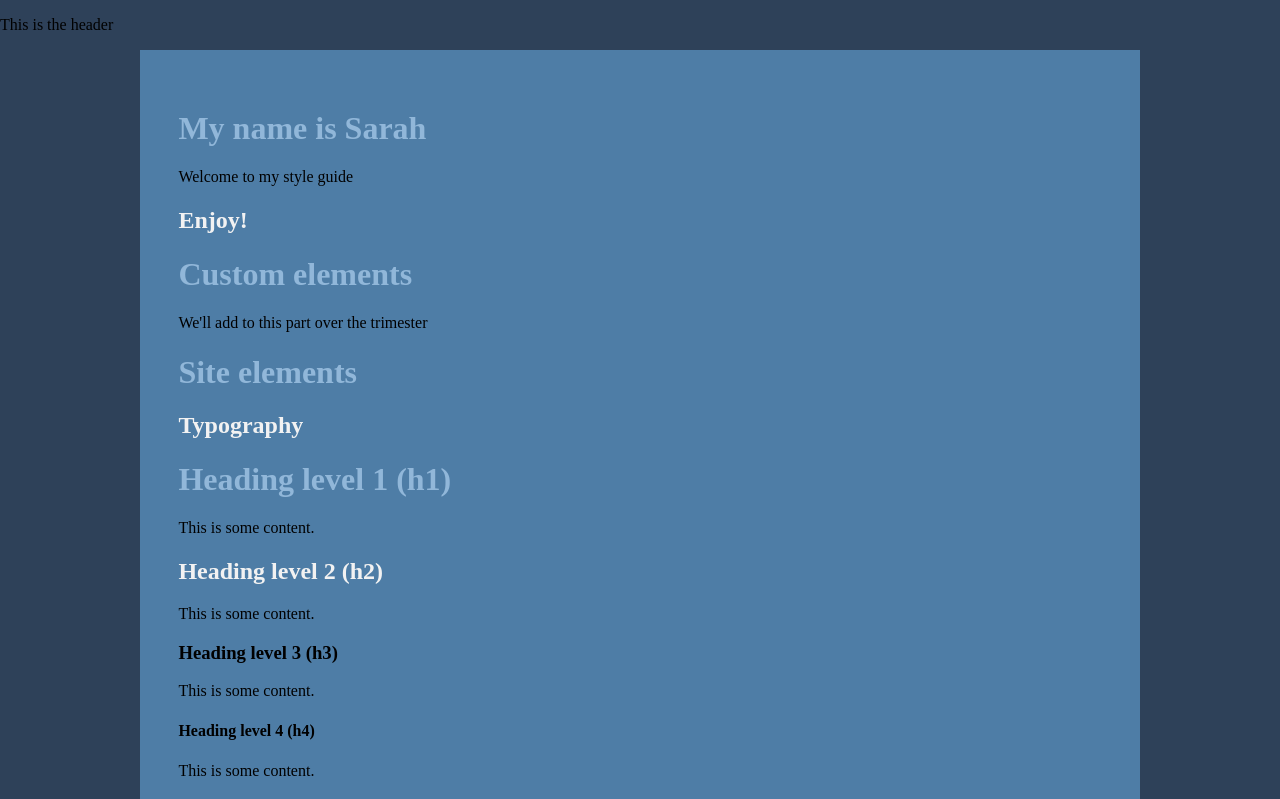
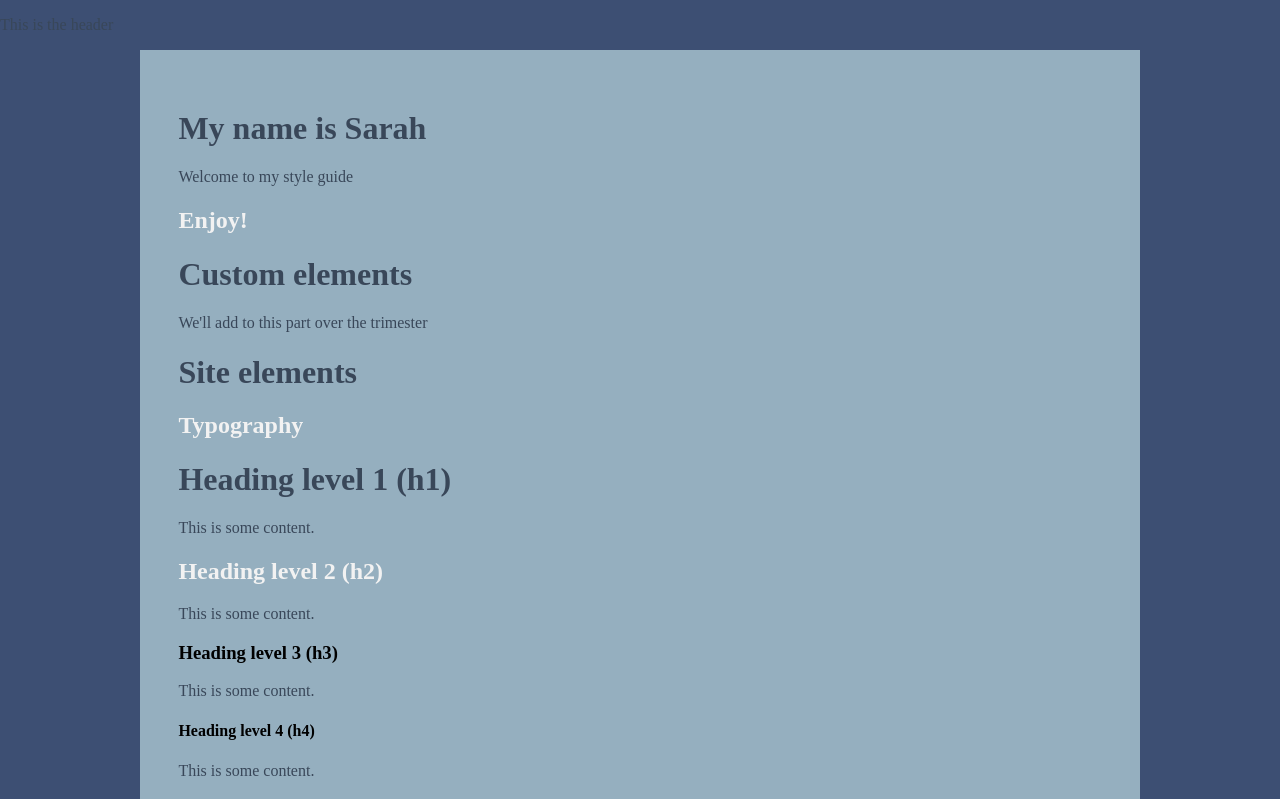
Before and after one commit to SarahIngold/sarah-ingold-web-design-assignment-t2-2022, a plain HTML site: page Index.html in a window 1280 px wide. Shown: the top 799 px of the page. Drawn offline with Linux system fonts and the light colour scheme.

Commit message:
Edited colour styles

```diff
--- a/resources/css/style.css
+++ b/resources/css/style.css
@@ -8,7 +8,7 @@
 }
 
 body {
-    background-color: #2e4159;
+    background-color: #3D4F73;
 }
 
 img,
@@ -19,17 +19,21 @@ iframe {
 /* -------------------- HEADINGS AND TYPE */
 
 h1 {
-    color: #91b7d9;
+    color: #394759;
 }
 
 h2 {
-    color: #f2f2f2;
+    color: #F2F2F2;
+}
+
+p {
+    color: #394759;
 }
 
 /* -------------------- LAYOUTS */
 
 .layout-wide {
-    background-color: #4e7da6;
+    background-color: #95AFBF;
 
     max-width: 1000px;
     margin-left: auto;
```
Also changed, not shown: 2 other files.
